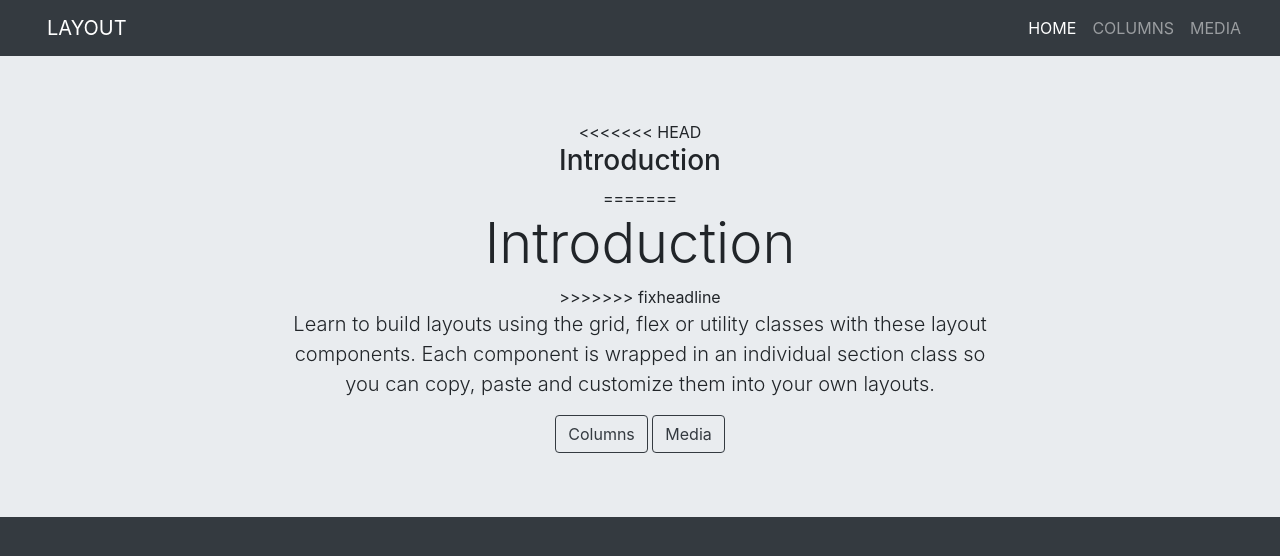
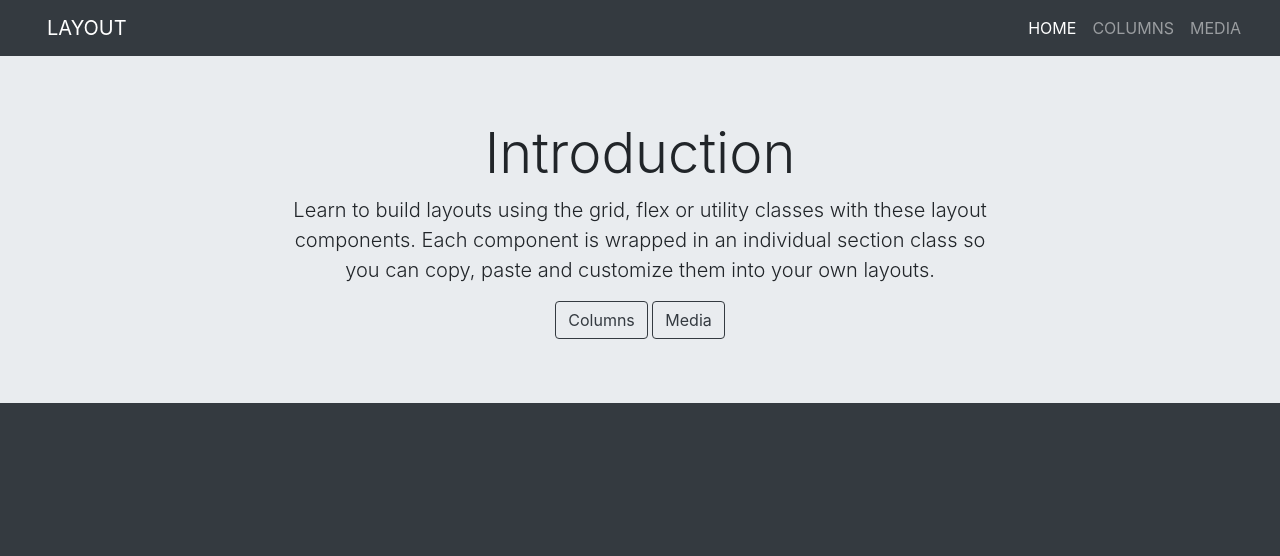
Before and after one commit to YogiBabuu/musical-spoon, a plain HTML site: page docs/index.html in a window 1280 px wide. Drawn offline with nearby package versions, Linux system fonts and the light colour scheme.

Commit message:
Fixing Legacy Changes

```diff
--- a/docs/index.html
+++ b/docs/index.html
@@ -43,11 +43,7 @@
         <div class="container text-center">
           <div class="row justify-content-center">
             <div class="col-11 col-sm-10 col-md-8 animated fadeInUp">
-<<<<<<< HEAD
-              <h3 class="">Introduction</h3>
-=======
               <h3 class="display-4 text-reverse">Introduction</h3>
->>>>>>> fixheadline
               <p class="lead">
                 Learn to build layouts using the grid, flex or utility classes with these layout components. Each component is wrapped in an
                 individual section class so you can copy, paste and customize them into your own layouts.
```
